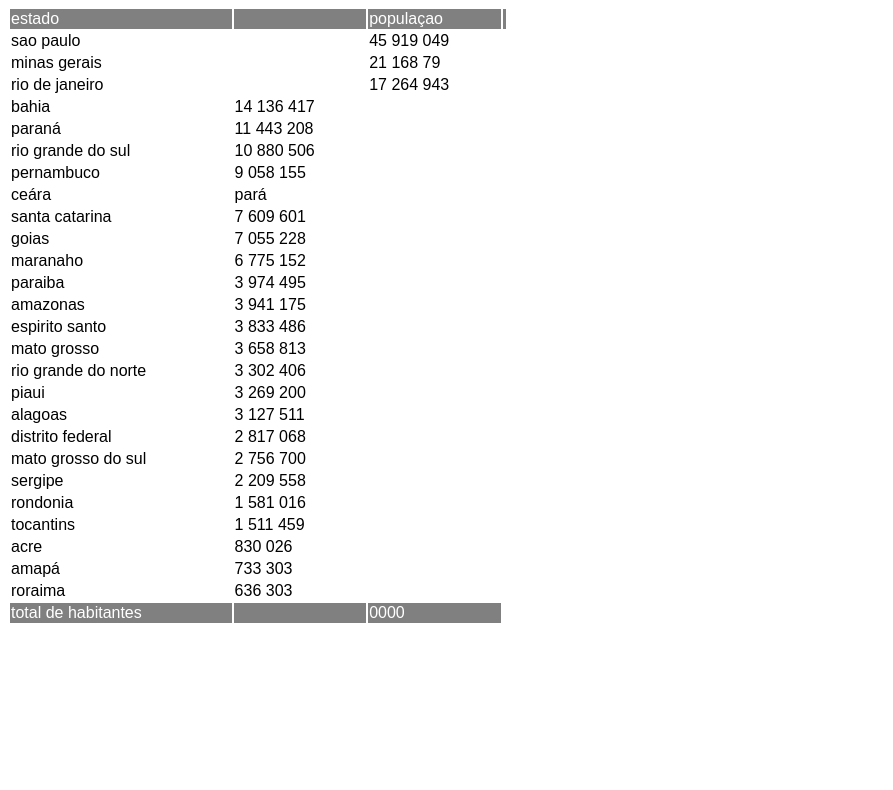
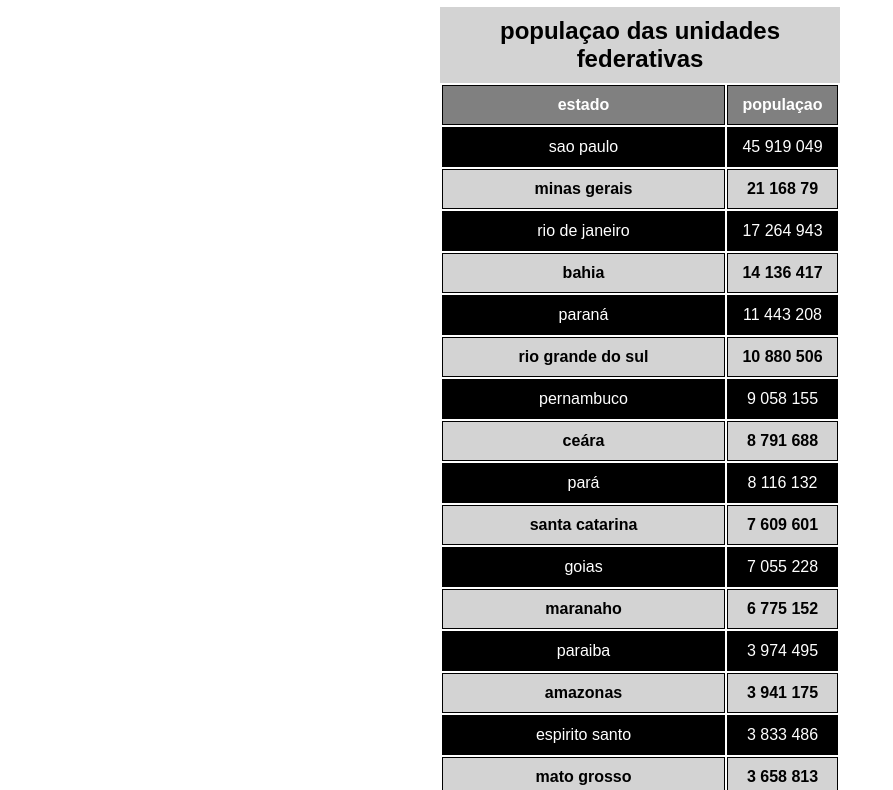
Before and after one commit to KauaRodriguesSouza/html, a plain HTML site: page exercicios/ex023/tabela002.html in a window 1280 px wide. Shown: the part 73-863 px from the top of the page, without its empty margins (0-893 px from the left). Before the commit the page ends 800 px from the top, so only its background shows below. Drawn offline with Linux system fonts and the light colour scheme.

Commit message:
aprendendo formas de tabelas

```diff
--- a/exercicios/ex023/tabela002.html
+++ b/exercicios/ex023/tabela002.html
@@ -5,15 +5,20 @@
     <meta name="viewport" content="width=device-width, initial-scale=1.0">
     <title>tabela grandes</title>
     <style>
+
         body{
             font-family: Arial, Helvetica, sans-serif;
+            text-align: center;
         }
 
         table{
-            width: 500px;
+            width: 400px;
+            position: relative;
+            margin: auto;
+
         }
 
-        td<td{
+        th,td{
             border: 1px solid black;
             padding: 10px;
 
@@ -23,29 +28,53 @@
             background-color: gray;
             color: white;
         }
+        thead tr > th{
+            position: sticky;
+            top: 0;
+            background-color: gray;
+        }
+        tbody tr:nth-child(2n-1) {
+            background-color: rgb(0, 0, 0);
+            color: white;
+    }
+        tbody tr:nth-child(2n) {
+            background-color: lightgray;
+            color: rgb(0, 0, 0);
+            font-weight: bolder;
+        }
+        caption{
+            font-size: 1.5em;
+            font-weight: bold;
+            padding: 10px;
+            background-color: lightgray;
+        }
     </style>
 </head>
 <body>
     <h1>use tabelas grandes </h1>
 
     <table>
+
+        <caption>
+            populaçao das unidades federativas
+        </caption>
         <thead>
             <tr>
-                <td>estado<td>
-                <td>populaçao<td>
+                <th scope="col">estado</th>
+                <th scope="col" style="width: 50px;">populaçao</th>
             </tr>
         </thead>
         <tbody>
             <tr>
-                <td>sao paulo<td>
-                <td>45 919 049<td class="numero">
+                <td>sao paulo</td>
+                <td>45 919 049</td class="numero">
             </tr>
             <tr>
-                <td>minas gerais<td>
+                <td>minas gerais</td>
                 <td>21 168 79</td class="numero">
             </tr>
             <tr>
-                <td>rio de janeiro<td>
+                <td>rio de janeiro</td>
                 <td>17 264 943</td class="numero">
             </tr>
             <tr>
@@ -66,7 +95,11 @@
             </tr>
             <tr>
                 <td>ceára</td>
-                <td>pará</td class="numero" >
+                <td>8 791 688</td class="numero" >
+            </tr>
+            <tr>
+                <td>pará</td>
+                <td>8 116 132</td class="numero" >
             </tr>
             <tr>
                 <td>santa catarina</td>
@@ -143,10 +176,17 @@
         </tbody>
         <tfoot>
             <tr>
-                <td>total de habitantes<td>
-                <td>0000</td>
+                <th scope="row">total de habitantes</th>
+                <td>210.147.125</td>
             </tr>
         </tfoot>
     </table>
+    <p>Lorem ipsum dolor sit amet consectetur, adipisicing elit. Architecto at laudantium sint cupiditate et recusandae natus dolor facere aperiam dolorum voluptate, id nam ut inventore cum iusto modi enim officia. Lorem ipsum dolor sit amet consectetur adipisicing elit. Vel suscipit, sequi incidunt officia similique dolore molestias maxime sint quis placeat sed delectus nesciunt commodi dolorem corrupti laborum sit, cupiditate quibusdam!Lorem Lorem ipsum dolor sit amet consectetur adipisicing elit. Ad odio veniam molestias explicabo, quos omnis dicta amet deleniti! Blanditiis fuga, tempora hic totam quas dignissimos! Quo eligendi nam harum laudantium.</p>
+    <p>Lorem ipsum dolor sit amet consectetur, adipisicing elit. Architecto at laudantium sint cupiditate et recusandae natus dolor facere aperiam dolorum voluptate, id nam ut inventore cum iusto modi enim officia. Lorem ipsum dolor sit amet consectetur adipisicing elit. Vel suscipit, sequi incidunt officia similique dolore molestias maxime sint quis placeat sed delectus nesciunt commodi dolorem corrupti laborum sit, cupiditate quibusdam!Lorem Lorem ipsum dolor sit amet consectetur adipisicing elit. Ad odio veniam molestias explicabo, quos omnis dicta amet deleniti! Blanditiis fuga, tempora hic totam quas dignissimos! Quo eligendi nam harum laudantium.</p>
+    <p>Lorem ipsum dolor sit amet consectetur, adipisicing elit. Architecto at laudantium sint cupiditate et recusandae natus dolor facere aperiam dolorum voluptate, id nam ut inventore cum iusto modi enim officia. Lorem ipsum dolor sit amet consectetur adipisicing elit. Vel suscipit, sequi incidunt officia similique dolore molestias maxime sint quis placeat sed delectus nesciunt commodi dolorem corrupti laborum sit, cupiditate quibusdam!Lorem Lorem ipsum dolor sit amet consectetur adipisicing elit. Ad odio veniam molestias explicabo, quos omnis dicta amet deleniti! Blanditiis fuga, tempora hic totam quas dignissimos! Quo eligendi nam harum laudantium.</p>
+    <p>Lorem ipsum dolor sit amet consectetur, adipisicing elit. Architecto at laudantium sint cupiditate et recusandae natus dolor facere aperiam dolorum voluptate, id nam ut inventore cum iusto modi enim officia. Lorem ipsum dolor sit amet consectetur adipisicing elit. Vel suscipit, sequi incidunt officia similique dolore molestias maxime sint quis placeat sed delectus nesciunt commodi dolorem corrupti laborum sit, cupiditate quibusdam!Lorem Lorem ipsum dolor sit amet consectetur adipisicing elit. Ad odio veniam molestias explicabo, quos omnis dicta amet deleniti! Blanditiis fuga, tempora hic totam quas dignissimos! Quo eligendi nam harum laudantium.</p>
+    <p>Lorem ipsum dolor sit amet consectetur, adipisicing elit. Architecto at laudantium sint cupiditate et recusandae natus dolor facere aperiam dolorum voluptate, id nam ut inventore cum iusto modi enim officia. Lorem ipsum dolor sit amet consectetur adipisicing elit. Vel suscipit, sequi incidunt officia similique dolore molestias maxime sint quis placeat sed delectus nesciunt commodi dolorem corrupti laborum sit, cupiditate quibusdam!Lorem Lorem ipsum dolor sit amet consectetur adipisicing elit. Ad odio veniam molestias explicabo, quos omnis dicta amet deleniti! Blanditiis fuga, tempora hic totam quas dignissimos! Quo eligendi nam harum laudantium.</p>
+    <p>Lorem ipsum dolor sit amet consectetur, adipisicing elit. Architecto at laudantium sint cupiditate et recusandae natus dolor facere aperiam dolorum voluptate, id nam ut inventore cum iusto modi enim officia. Lorem ipsum dolor sit amet consectetur adipisicing elit. Vel suscipit, sequi incidunt officia similique dolore molestias maxime sint quis placeat sed delectus nesciunt commodi dolorem corrupti laborum sit, cupiditate quibusdam!Lorem Lorem ipsum dolor sit amet consectetur adipisicing elit. Ad odio veniam molestias explicabo, quos omnis dicta amet deleniti! Blanditiis fuga, tempora hic totam quas dignissimos! Quo eligendi nam harum laudantium.</p>
+    <p>Lorem ipsum dolor sit amet consectetur, adipisicing elit. Architecto at laudantium sint cupiditate et recusandae natus dolor facere aperiam dolorum voluptate, id nam ut inventore cum iusto modi enim officia. Lorem ipsum dolor sit amet consectetur adipisicing elit. Vel suscipit, sequi incidunt officia similique dolore molestias maxime sint quis placeat sed delectus nesciunt commodi dolorem corrupti laborum sit, cupiditate quibusdam!Lorem Lorem ipsum dolor sit amet consectetur adipisicing elit. Ad odio veniam molestias explicabo, quos omnis dicta amet deleniti! Blanditiis fuga, tempora hic totam quas dignissimos! Quo eligendi nam harum laudantium.</p>
 </body>
 </html>
```
Also changed, not shown: exercicios/ex023/tabela001.html (+1 -1 lines), exercicios/ex023/tabela003.html (added, +52 -0 lines), exercicios/ex023/tabela004.html (added), exercicios/ex023/tabela005.html (added).
